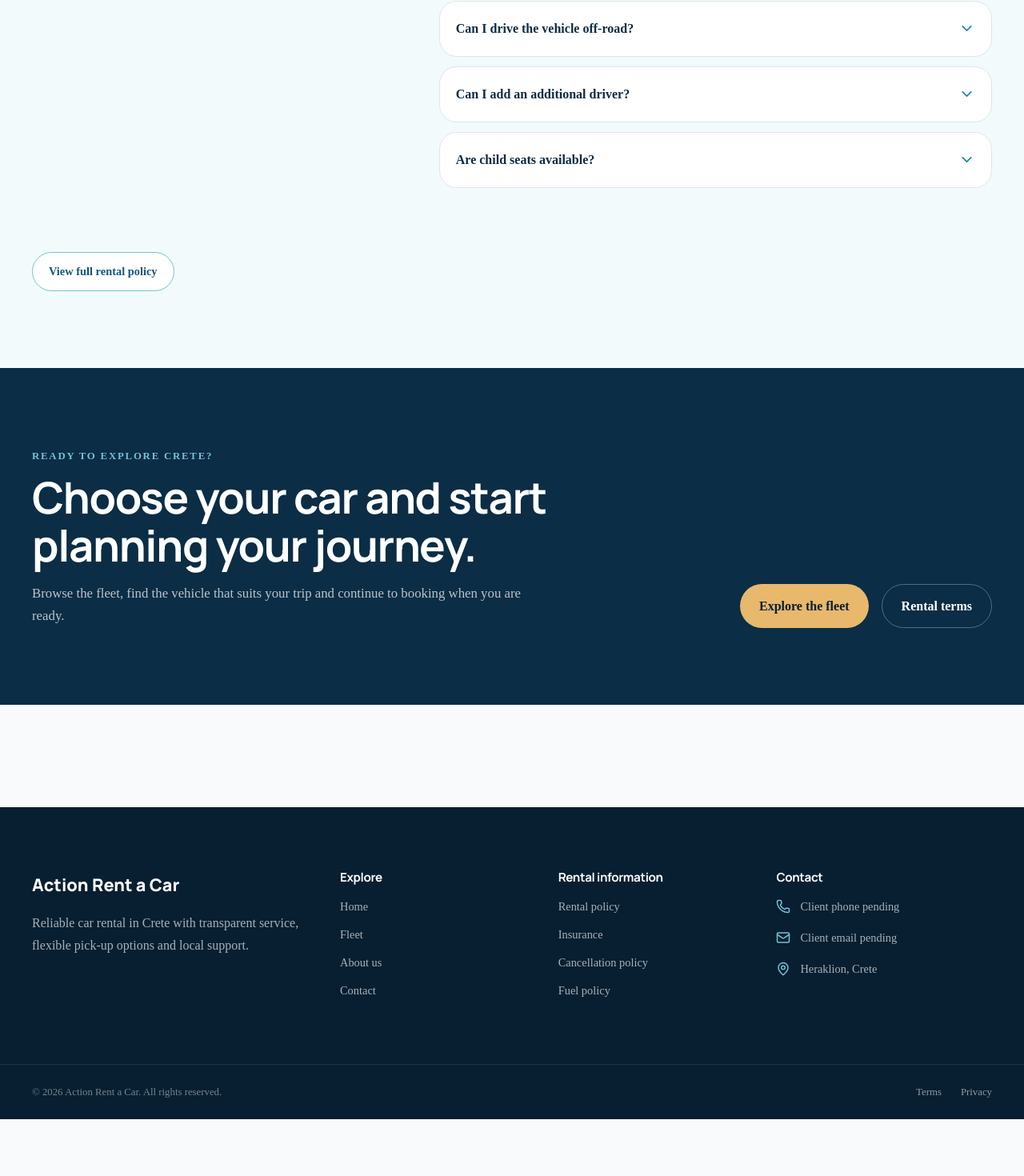
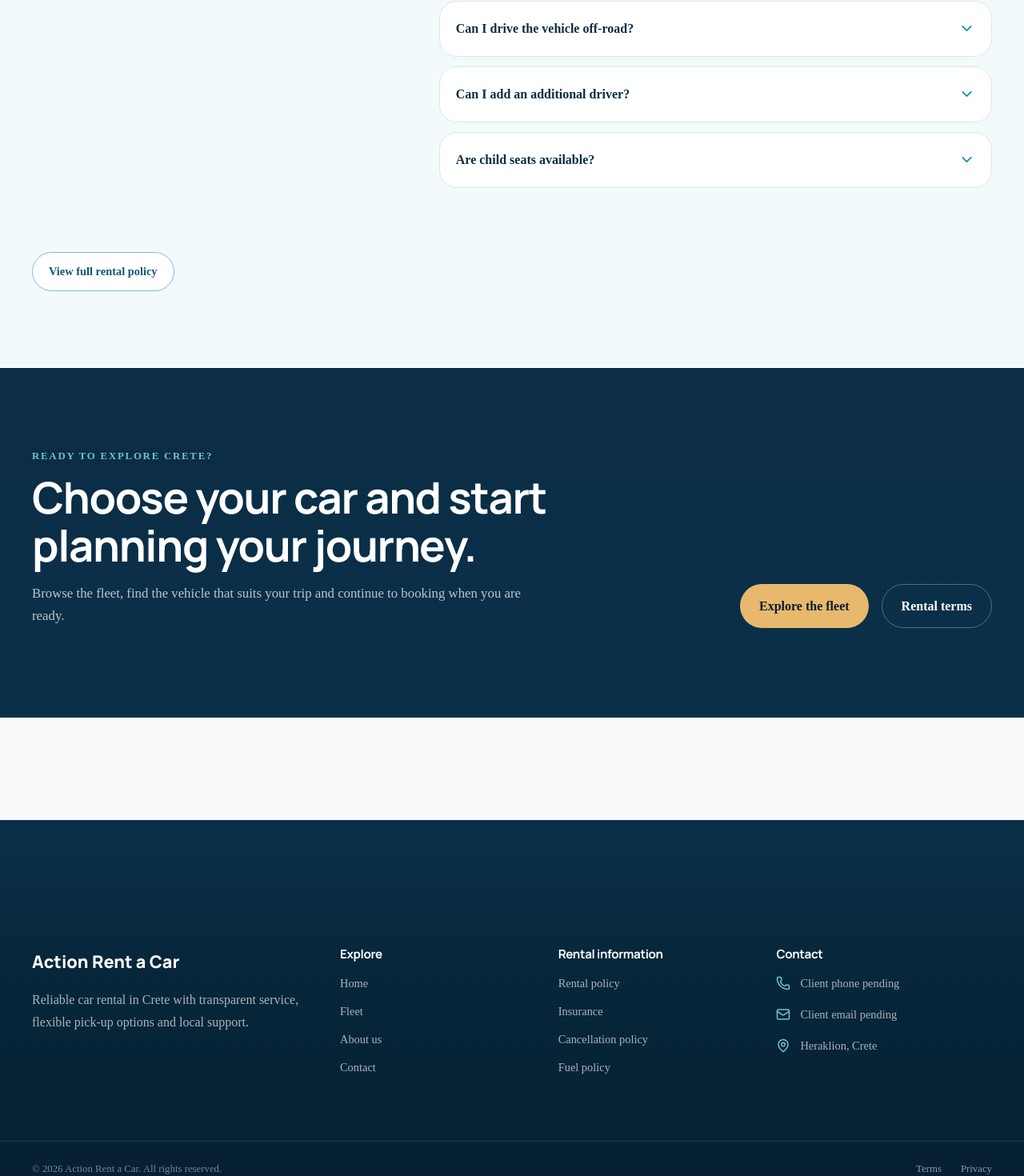
Before and after one commit to ariamarina0-commits/car-rental-website, a React (Vite) app: page / in a window 1280 px wide. Shown: the part 4604-6074 px from the top of the page at 80% size. Before the commit the page ends 6003 px from the top, so only its background shows below. Built offline with nearby package versions, Linux system fonts and the light colour scheme.

Commit message:
fix:footer polish

```diff
--- a/src/components/home/FinalCTA/FinalCTA.module.css
+++ b/src/components/home/FinalCTA/FinalCTA.module.css
@@ -1,6 +1,19 @@
 .section {
-  padding-block: var(--section-padding);
-  background: var(--color-primary-900);
+  position: relative;
+
+  padding:
+    var(--section-padding)
+    0
+    calc(var(--section-padding) + 1rem);
+
+  background:
+    linear-gradient(
+      180deg,
+      var(--color-primary-900) 0%,
+      #0a3049 100%
+    );
+
+  color: var(--color-surface);
 }
 
 .inner {
--- a/src/components/layout/Footer.module.css
+++ b/src/components/layout/Footer.module.css
@@ -1,8 +1,35 @@
 .footer {
-  margin-top: auto;
+  position: relative;
 
-  background: var(--color-primary-950);
+  margin-top: 0;
+
+  padding:
+    var(--spacing-3xl)
+    0
+    var(--spacing-xl);
+
+  background:
+    linear-gradient(
+      180deg,
+      #0a3049 0%,
+      #07273b 35%,
+      #061f30 100%
+    );
+
   color: var(--color-surface);
+}
+
+.footer::before {
+  content: "";
+
+  position: absolute;
+  top: 0;
+  right: 0;
+  left: 0;
+
+  height: 1px;
+
+  background: rgb(255 255 255 / 8%);
 }
 
 .inner {
```
